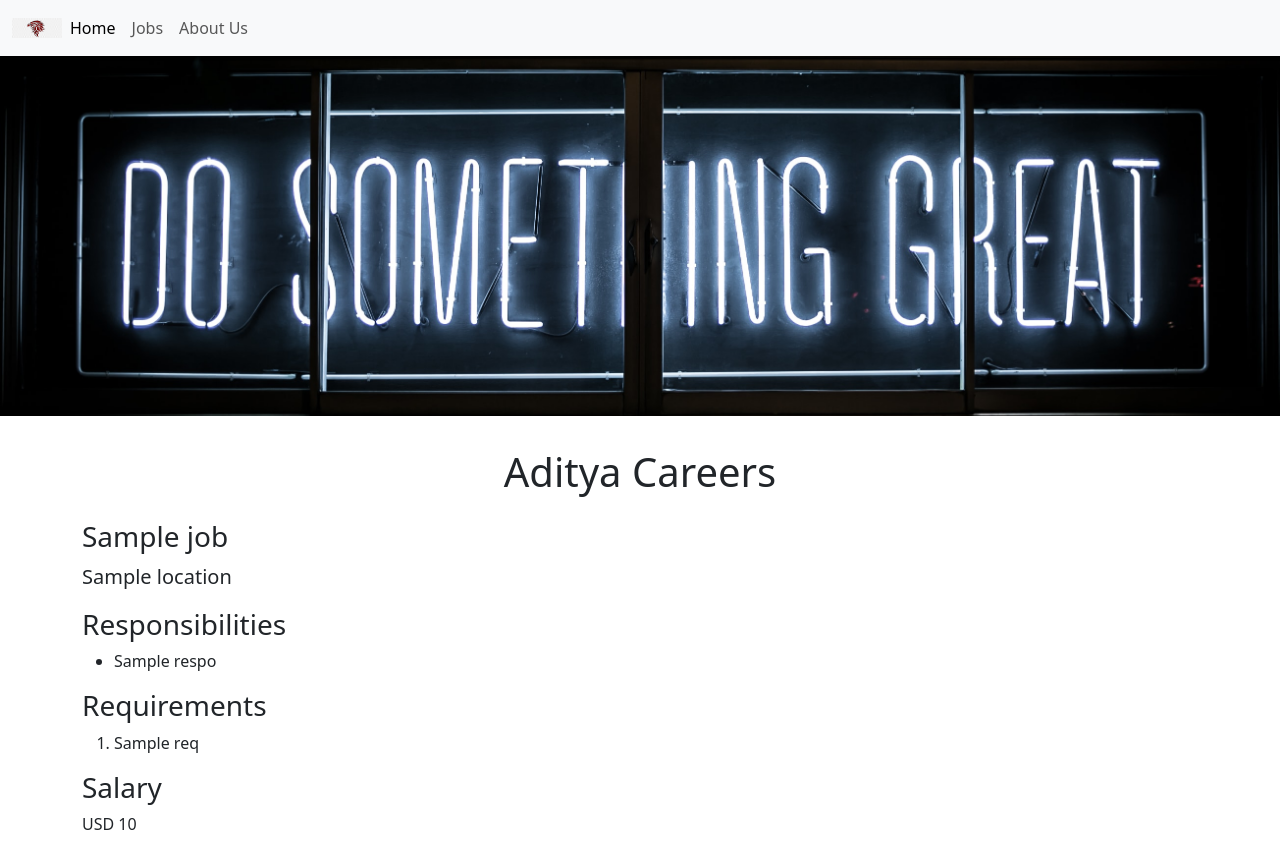
After one commit to lolzhub/career-website-v2, a Flask app: template templates/jobpage.html in a window 1280 px wide. The commit adds this page. Run offline with Flask 2, Linux system fonts and the light colour scheme; the template is opened without the code that fills it: most values are stand-ins (such as "Sample title", 1, 10 or a date in 2020).

Commit message:
dynamic pages for each job

```diff
--- a/app.py
+++ b/app.py
@@ -1,6 +1,6 @@
 # print("Hello world")
 from flask import Flask, render_template, jsonify
-from database import load_jobs_from_db
+from database import load_job_from_db, load_jobs_from_db
 
 
 app = Flask(__name__)
@@ -15,5 +15,12 @@ def list_jobs():
   jobs = load_jobs_from_db()
   return jsonify(jobs)
 
+@app.route("/job/<id>")
+def show_job(id):
+  job = load_job_from_db(id)
+  if not job:
+    return "Not found", 404
+  return render_template('jobpage.html', job=job)
+
 if __name__ == "__main__":
   app.run(host='0.0.0.0', debug=True)
--- /dev/null
+++ b/templates/banner.html
@@ -0,0 +1,9 @@
+<style>
+    #banner{
+      width: 100%;
+      height: 360px;
+      object-fit:cover;
+      margin-bottom:16px;
+}</style>
+
+<img id="banner" class="img-fluid" src="https://career-website.bravebuttermilk.repl.co/static/banner_career.png" height="320">
--- /dev/null
+++ b/templates/bootstrap.html
@@ -0,0 +1,4 @@
+  <meta charset="UTF-8">
+  <meta http-equiv="X-UA-Compatible" content="IE=edge">
+  <meta name="viewport" content="width=device-width, initial-scale=1.0">
+  <link href="https://cdn.jsdelivr.net/npm/bootstrap@5.3.0-alpha1/dist/css/bootstrap.min.css" rel="stylesheet" integrity="sha384-GLhlTQ8iRABdZLl6O3oVMWSktQOp6b7In1Zl3/Jr59b6EGGoI1aFkw7cmDA6j6gD" crossorigin="anonymous">
--- a/templates/jobitem.html
+++ b/templates/jobitem.html
@@ -13,6 +13,6 @@
     {% endif %}
   </div>
   <div class="col-3">
-    <a href="mailto:pwnxd@protonmail.me?subject=Application%20for%20{{job['title']}}&body=My%20name%3A%20''%0D%0A%0D%0AMy%20mail%3A%20''%0D%0A%0D%0AResume%20link%3A%20''" type="button" class="btn btn-outline-primary">Apply</a>
+    <a href="/job/{{job['id']}}" type="button" class="btn btn-outline-primary">Apply</a>
   </div>
 </div>
--- /dev/null
+++ b/templates/jobpage.html
@@ -0,0 +1,36 @@
+<!DOCTYPE html>
+<html lang="en">
+<head>
+  <meta charset="UTF-8">
+  <meta http-equiv="X-UA-Compatible" content="IE=edge">
+  <meta name="viewport" content="width=device-width, initial-scale=1.0">
+  <title>{{job.title}} - Aditya Career</title>
+  {% include 'bootstrap.html' %}
+
+</head>
+<body>
+  {% include 'nav.html' %}
+  {% include 'banner.html' %}
+    <div class="container">
+    <h1 class="text-center mt-3 mb-4" >Aditya Careers</h1>
+    <h3 class="mb-2">{{job.title}}</h3>
+    <p class="lead mt-0">{{job.location}}</p>
+    <h3>Responsibilities</h3>
+<!--     <p>{{job.respo}}</p> -->
+      <ul>
+      {% for line in job.respo.split("\n") %}
+        <li>{{line}}</li>
+      {% endfor %}
+      </ul>
+    <h3>Requirements</h3>
+<!--     <p>{{job.req}}</p> -->
+    <ol>
+    {% for line in job.req.split("\n") %}
+      <li>{{line}}</li>
+    {% endfor %}
+    </ol>
+    <h3>Salary</h3>
+    <p>{{job.currency}} {{job.salary}}</p>
+    </div>
+</body>
+</html>
--- a/templates/nav.html
+++ b/templates/nav.html
@@ -1,13 +1,14 @@
+
 <nav class="navbar navbar-expand-lg bg-body-tertiary shadow-sm fixed-top bg-white">
   <div class="container-fluid">
 <!--     <a class="navbar-brand" href="#">Navbar</a> -->
-    <img src="./static/logo.png" height='20px' width='50px'>
+    <img src="/static/logo.png" height='20px' width='50px'>
     <button class="navbar-toggler" type="button" data-bs-toggle="collapse" data-bs-target="#navbarNavAltMarkup" aria-controls="navbarNavAltMarkup" aria-expanded="false" aria-label="Toggle navigation">
       <span class="navbar-toggler-icon"></span>
     </button>
     <div class="collapse navbar-collapse" id="navbarNavAltMarkup">
       <div class="navbar-nav">
-        <a class="nav-link active" aria-current="page" href="#">Home</a>
+        <a class="nav-link active" aria-current="page" href="/">Home</a>
         <a class="nav-link" href="#">Jobs</a>
         <a class="nav-link" href="#">About Us</a>
       </div>
```
Also changed, not shown: database.py (+9 -0 lines), templates/home.html (+5 -12 lines).
